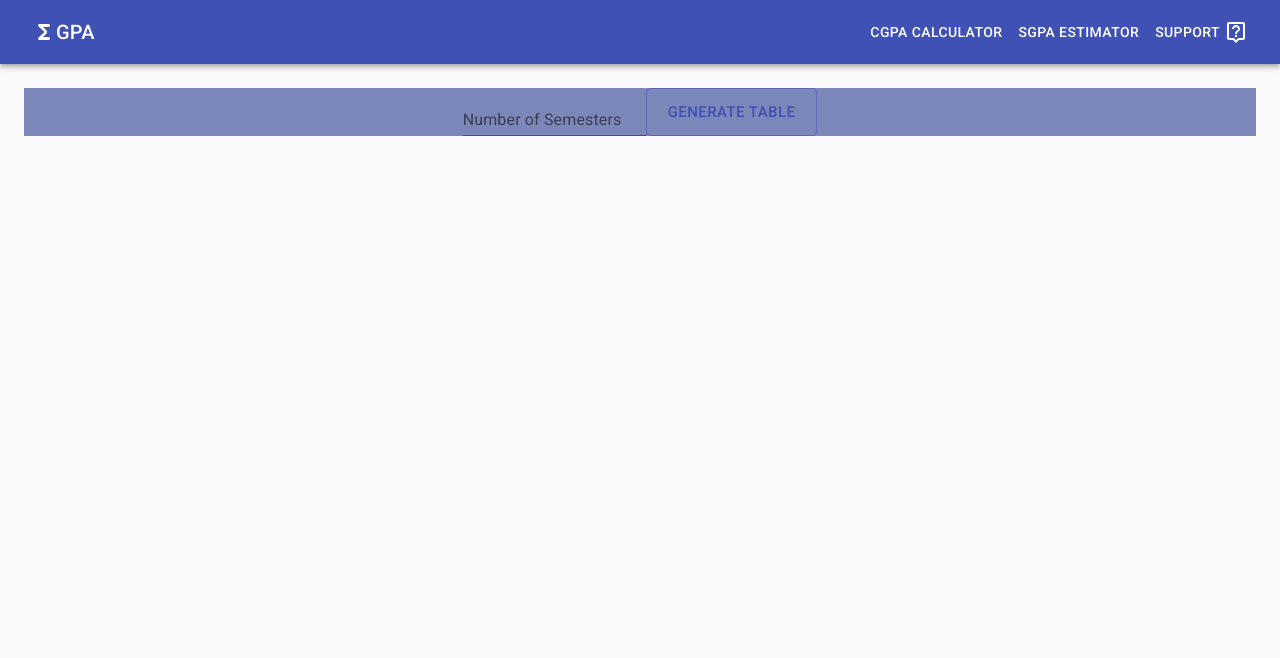
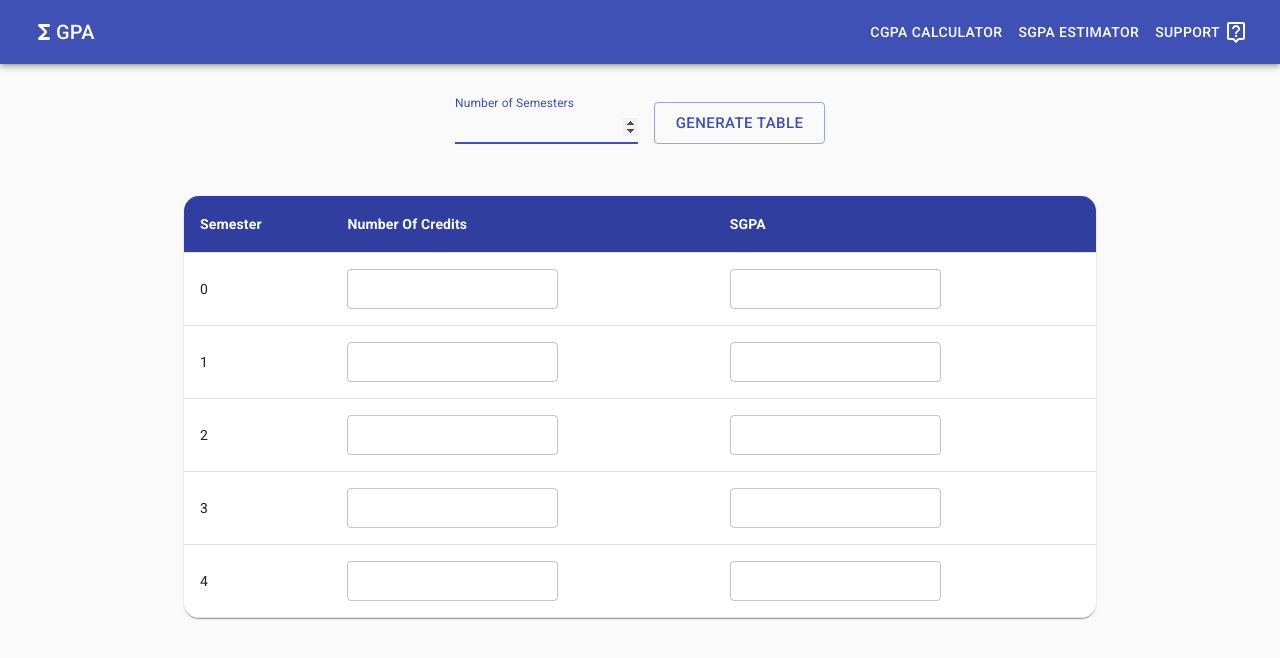
Before and after one commit to anjantalatam/gpa, a React (Create React App) app: page /cgpa in a window 1280 px wide. Shown: the top 658 px of the page. Built offline with nearby package versions, Linux system fonts and the light colour scheme.

Commit message:
Style cgpa page and add table component

```diff
--- a/public/index.html
+++ b/public/index.html
@@ -3,7 +3,7 @@
   <head>
     <meta charset="utf-8" />
     <link rel="icon" href="%PUBLIC_URL%/favicon.ico" />
-    <meta name="viewport" content="width=device-width, initial-scale=1" />
+    <meta name="viewport" content="width=device-width, initial-scale=1, minimum-scale=1" />
     <meta name="theme-color" content="#000000" />
     <meta
       name="description"
--- a/src/App.css
+++ b/src/App.css
@@ -3,16 +3,3 @@
   padding: 0px;
   box-sizing: border-box;
 }
-
-Table {
-  border: 3px solid green;
-  text-align: left;
-  padding: 8px;
-}
-
-td,
-th {
-  border: 1px solid #dddddd;
-  text-align: left;
-  padding: 8px;
-}
--- a/src/components/Cgpa.jsx
+++ b/src/components/Cgpa.jsx
@@ -1,54 +1,108 @@
-import React from "react";
+import React, { useState, useEffect } from "react";
 
 import { Box, Button, Container } from "@material-ui/core";
 import TextField from "@material-ui/core/TextField";
-import { makeStyles } from "@material-ui/styles";
+import { makeStyles } from "@material-ui/core/styles";
+import Table from "@material-ui/core/Table";
+import TableBody from "@material-ui/core/TableBody";
+import TableCell from "@material-ui/core/TableCell";
+import TableContainer from "@material-ui/core/TableContainer";
+import TableHead from "@material-ui/core/TableHead";
+import TableRow from "@material-ui/core/TableRow";
+import Paper from "@material-ui/core/Paper";
 
 const useStyles = makeStyles((theme) => ({
-  root: {
-    display: "flex",
-    backgroundColor: "rgb(1,22,123,0.5)",
-    flexGrow: 1,
-    justifyContent: "center",
-    // alignItems: "flex-end",
-    alignContent: "center",
-    // height: "200px",
+  container: {
+    marginTop: 20,
+    marginBottom: 20,
   },
-  noOfSemesters: {
-    display: "flex",
-    // flexWrap: "wrap",
-    // flexGrow: 1,
-    justifyContent: "center",
-    // backgroundColor: "rgb(1,22,23,0.5)",
+
+  tableContainer: {
+    borderRadius: 15,
   },
-  buttonGenerate: {
-    // alignSelf: "flex-end",
+  tableHeaderCell: {
+    backgroundColor: theme.palette.primary.dark,
+    color: theme.palette.getContrastText(theme.palette.primary.dark),
+    fontWeight: "bold",
   },
 }));
 
+function createData(name, calories, fat, carbs, protein) {
+  return { name, calories, fat, carbs, protein };
+}
+
+const rows = [
+  createData("Frozen yoghurt", 159, 6.0, 24, 4.0),
+  createData("Ice cream sandwich", 237, 9.0, 37, 4.3),
+  createData("Eclair", 262, 16.0, 24, 6.0),
+  createData("Cupcake", 305, 3.7, 67, 4.3),
+  createData("Gingerbread", 356, 16.0, 49, 3.9),
+];
 function Cgpa() {
   const classes = useStyles();
+  const [semCount, setSemCount] = useState("");
+
   return (
-    <Box p={3}>
-      <Container className={classes.root} minWidth='md'>
-        <form
-          className={classes.noOfSemesters}
-          noValidate
-          autoComplete='off'
-          preventDefault
-        >
-          <TextField label='Number of Semesters' />
+    <div>
+      {/* <form noValidate autoComplete='off' preventDefault> */}
+      <Box p={3} display='flex' flexWrap='wrap' justifyContent='center'>
+        <Box m={1}>
+          <TextField
+            label='Number of Semesters'
+            autoFocus
+            type='number'
+            InputLabelProps={{
+              shrink: true,
+            }}
+            value={semCount}
+            onChange={(e) => setSemCount(e.target.value)}
+          />
+        </Box>
+        <Box display='flex' alignItems='flex-end' m={1}>
           <Button
             color='primary'
             size='large'
-            className={classes.buttonGenerate}
             variant='outlined'
+            onClick={() => setSemCount()}
           >
             Generate Table
           </Button>
-        </form>
+        </Box>
+      </Box>
+      {/* </form> */}
+      <Container maxWidth='md' className={classes.container}>
+        <TableContainer component={Paper} className={classes.tableContainer}>
+          <Table className={classes.table} aria-label='simple table'>
+            <TableHead>
+              <TableRow>
+                <TableCell className={classes.tableHeaderCell}>
+                  Semester
+                </TableCell>
+                <TableCell className={classes.tableHeaderCell}>
+                  Number Of Credits
+                </TableCell>
+                <TableCell className={classes.tableHeaderCell}>SGPA</TableCell>
+              </TableRow>
+            </TableHead>
+            <TableBody>
+              {rows.map((row, index) => (
+                <TableRow key={row.name}>
+                  <TableCell component='th' scope='row'>
+                    {index}
+                  </TableCell>
+                  <TableCell>
+                    <TextField variant='outlined' size='small' type='number' />
+                  </TableCell>
+                  <TableCell>
+                    <TextField variant='outlined' size='small' type='number' />
+                  </TableCell>
+                </TableRow>
+              ))}
+            </TableBody>
+          </Table>
+        </TableContainer>
       </Container>
-    </Box>
+    </div>
   );
 }
 
```
